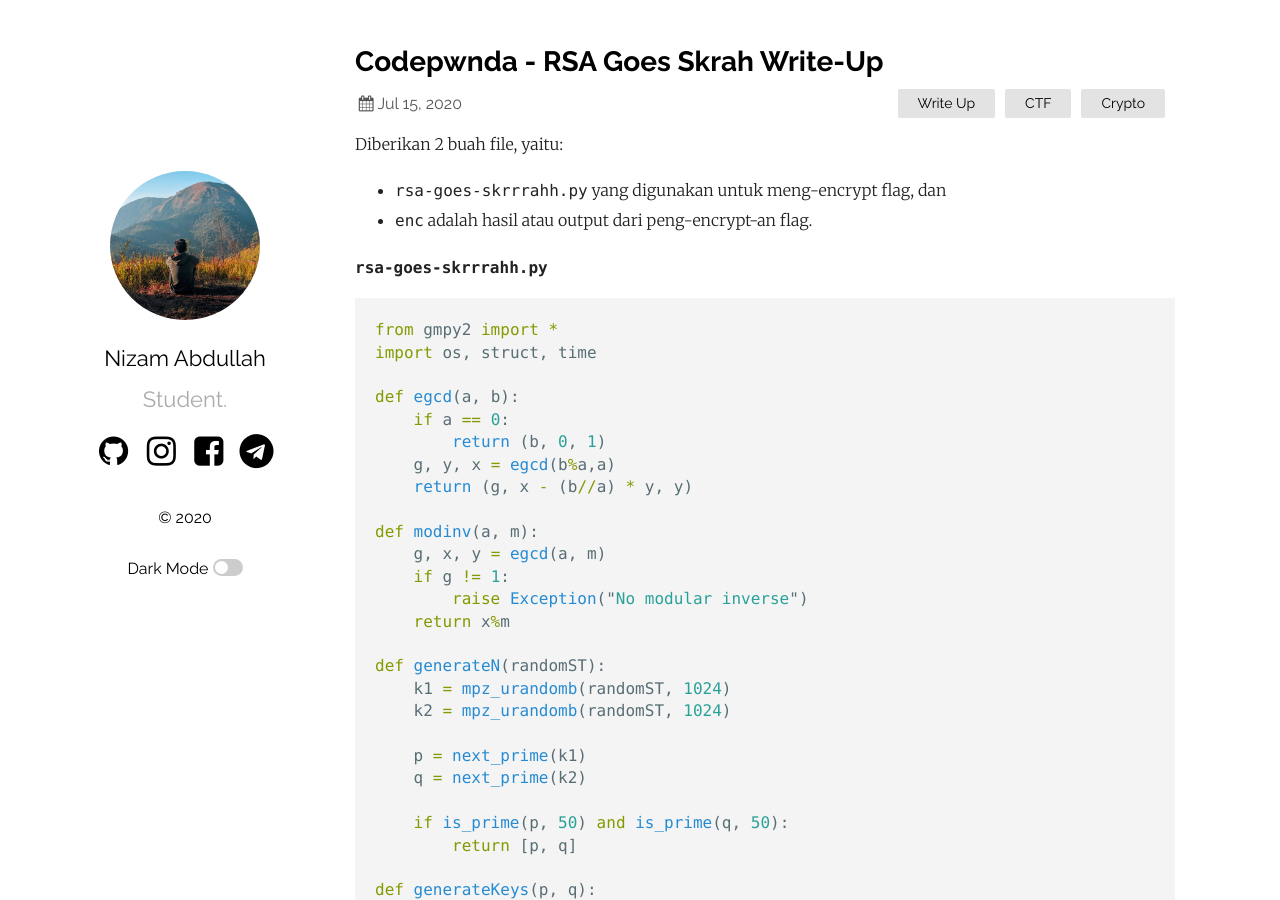
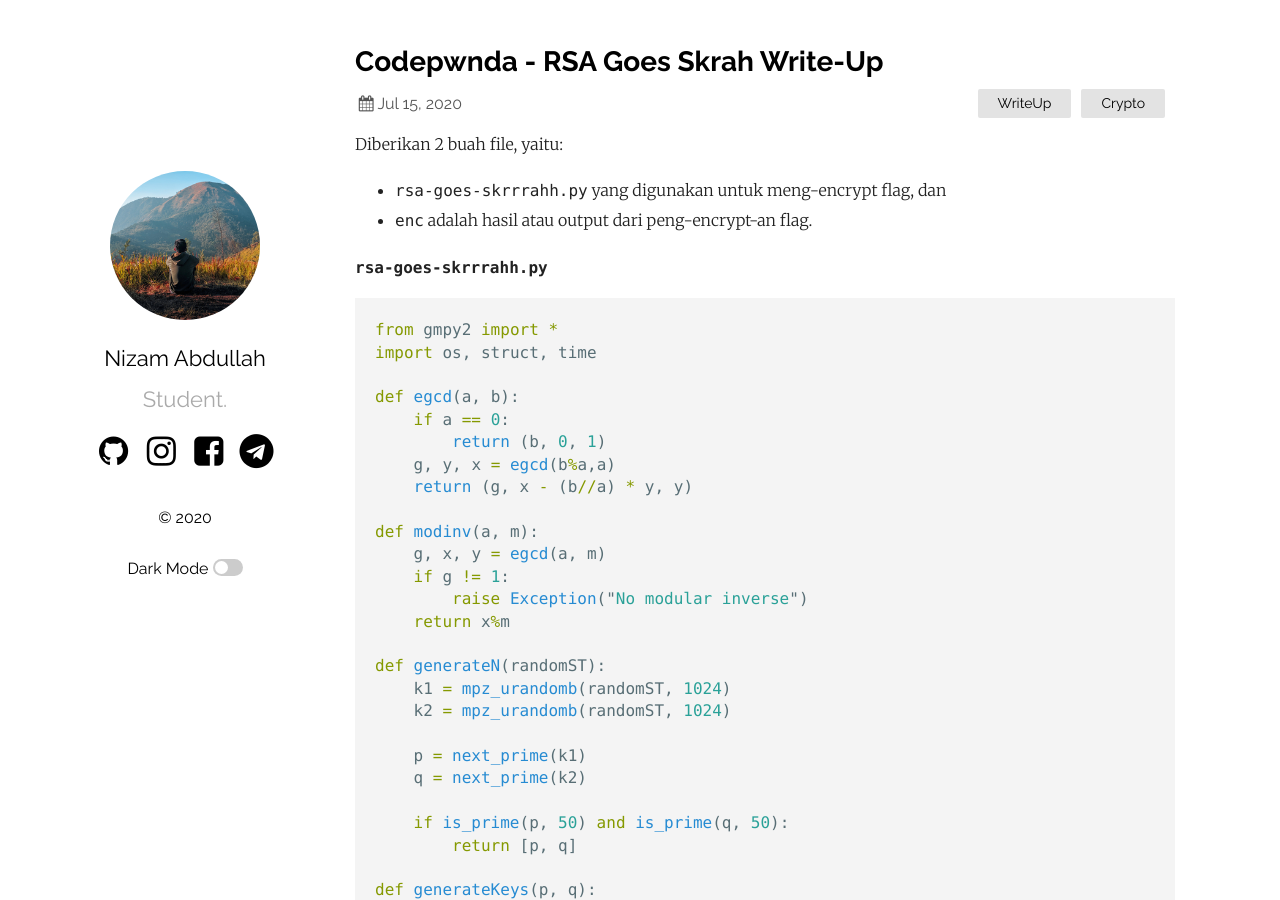
Before and after one commit to abdullahnz/abdullahnz.github.io, a Jekyll site: the page built from _posts/2020-07-15-write-up-rsa-goes-skrah-codepwnda.md, in a window 1280 px wide and 900 px high. Built offline with Jekyll 4.4.1, drawn with Linux system fonts in a browser that asks for light colours; comment, search, counter and statistics services are not loaded.

Commit message:
Update 2020-07-15-write-up-rsa-goes-skrah-codepwnda.md

```diff
--- a/_posts/2020-07-15-write-up-rsa-goes-skrah-codepwnda.md
+++ b/_posts/2020-07-15-write-up-rsa-goes-skrah-codepwnda.md
@@ -3,8 +3,7 @@ layout: post
 title: "Codepwnda - RSA Goes Skrah Write-Up"
 date: 2020-07-15 06:25:05 +0530
 categories:
-  - Write Up
-  - CTF
+  - WriteUp
   - Crypto
 ---
 
```
